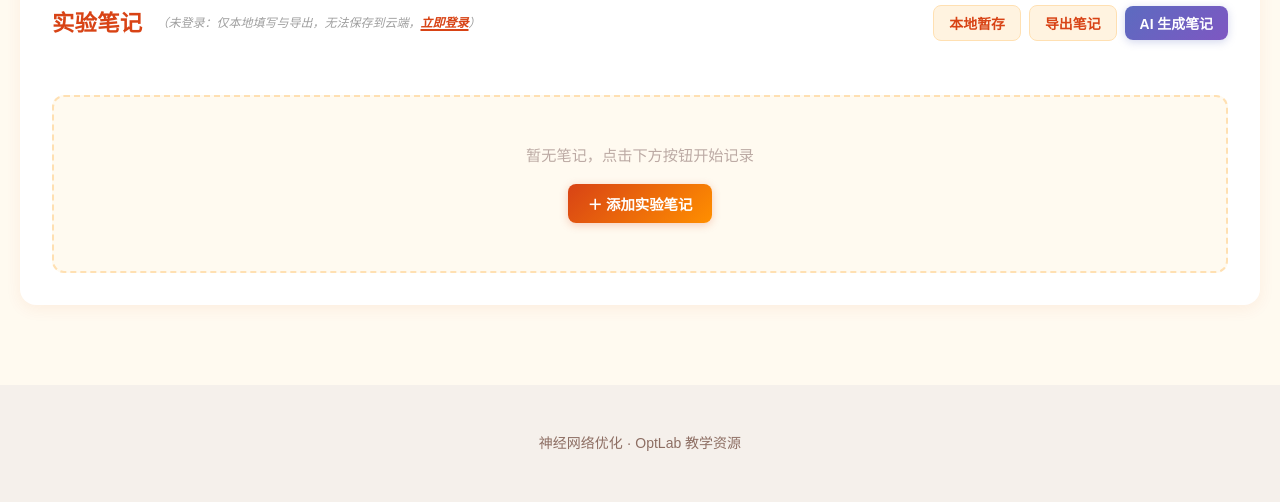
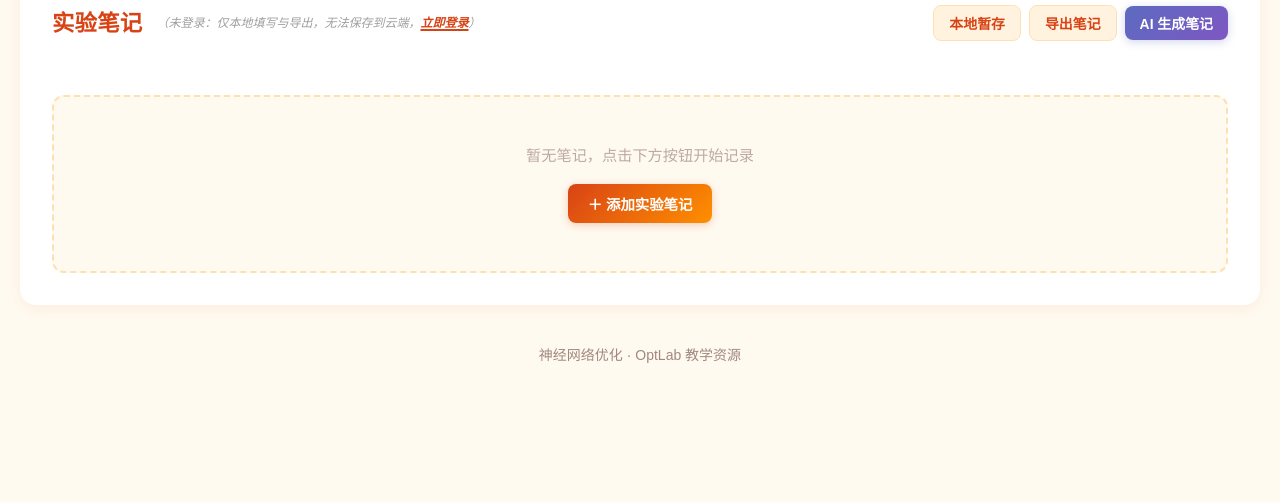
Before and after one commit to NullWinters/OptLab, a FastAPI app: template templates/courses/neural-network/gd.html in a window 1280 px wide. Shown: the part 996-1498 px from the top of the page. After the commit the page ends 1359 px from the top, so only its background shows below. Run offline with FastAPI, Linux system fonts and the light colour scheme; the template is opened without the code that fills it, so the values that code supplies are empty; some libraries are stand-ins or nearby versions.

Commit message:
梯度下降页脚完全对齐算法介绍页(introduction.css)
padding:40px 20px / color:#a1887f / font-size:14px / 无背景
与 introduction.html 页脚样式逐像素一致

```diff
--- a/templates/courses/neural-network/gd.html
+++ b/templates/courses/neural-network/gd.html
@@ -170,7 +170,7 @@
 <div class="container gd-page-wrapper">
     <div id="exp-notes-mount"></div>
 </div>
-<footer style="background:#f5f0eb;padding:3rem 1.5rem;margin-top:5rem;text-align:center;color:#8d6e63;font-size:0.875rem;">
+<footer style="text-align:center;padding:40px 20px;color:#a1887f;font-size:14px;">
     神经网络优化 · OptLab 教学资源
 </footer>
 {% endblock %}
```
